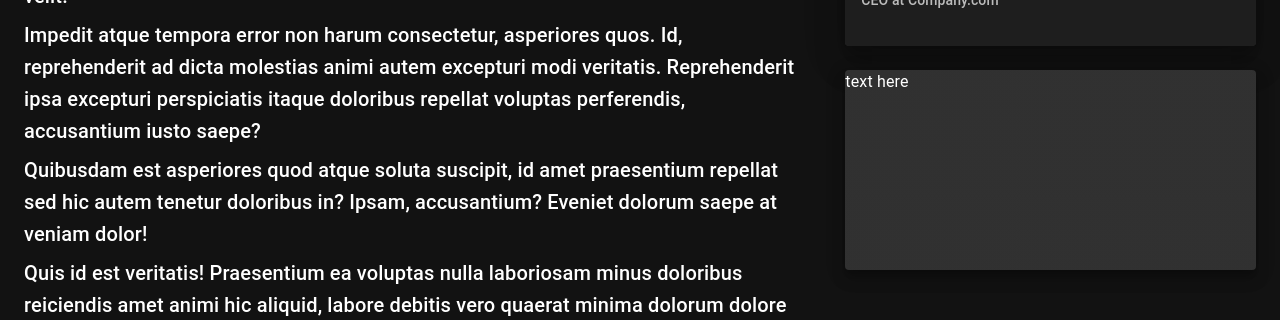
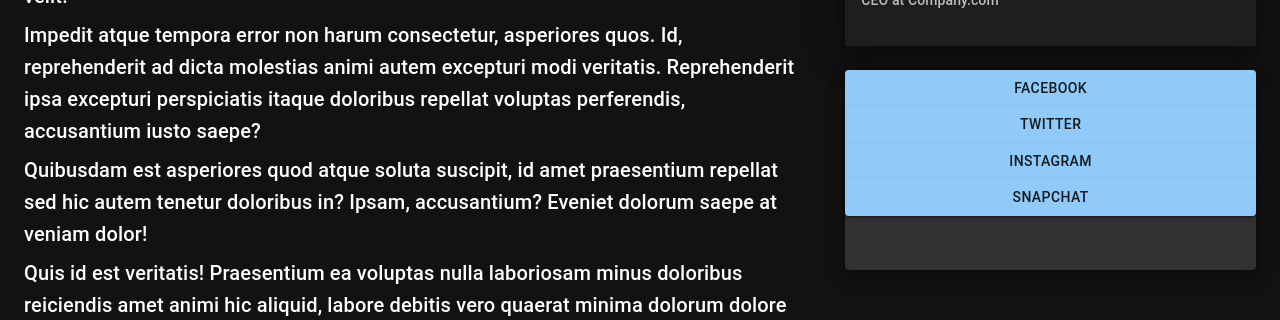
Before and after one commit to k4-100/calc, a React (Create React App) app: page / in a window 1280 px wide. Shown: the part 567-887 px from the top of the page. Built offline with nearby package versions, Linux system fonts and the light colour scheme.

Commit message:
Added bunch of links to SocialMedia

```diff
--- a/src/components/Home/SocialMedia.tsx
+++ b/src/components/Home/SocialMedia.tsx
@@ -1,4 +1,4 @@
-import { Paper } from "@mui/material";
+import { Paper, Button, Typography } from "@mui/material";
 import React from "react";
 
 /**
@@ -7,8 +7,44 @@ import React from "react";
  */
 const SocialMedia = () => {
   return (
-    <Paper elevation={10} sx={{ height: "200px", mt: 3 }}>
-      text here
+    <Paper
+      elevation={10}
+      sx={{
+        height: "200px",
+        mt: 3,
+        display: "flex",
+        flexDirection: "column",
+        "& > *": {
+          p: 1,
+          fontSize: "20px",
+          fontWeight: "bold",
+        },
+        "& > *:not(:first-child)": {
+          borderTopLeftRadius: 0,
+          borderTopRightRadius: 0,
+        },
+        "& > *:not(:last-child)": {
+          borderBottomLeftRadius: 0,
+          borderBottomRightRadius: 0,
+        },
+      }}
+    >
+      <Button
+        href="https://www.facebook.com/"
+        variant="contained"
+        disableElevation
+      >
+        Facebook
+      </Button>
+      <Button href="https://www.facebook.com/" variant="contained">
+        Twitter
+      </Button>
+      <Button href="https://www.facebook.com/" variant="contained">
+        Instagram
+      </Button>
+      <Button href="https://www.facebook.com/" variant="contained">
+        Snapchat
+      </Button>
     </Paper>
   );
 };
```
